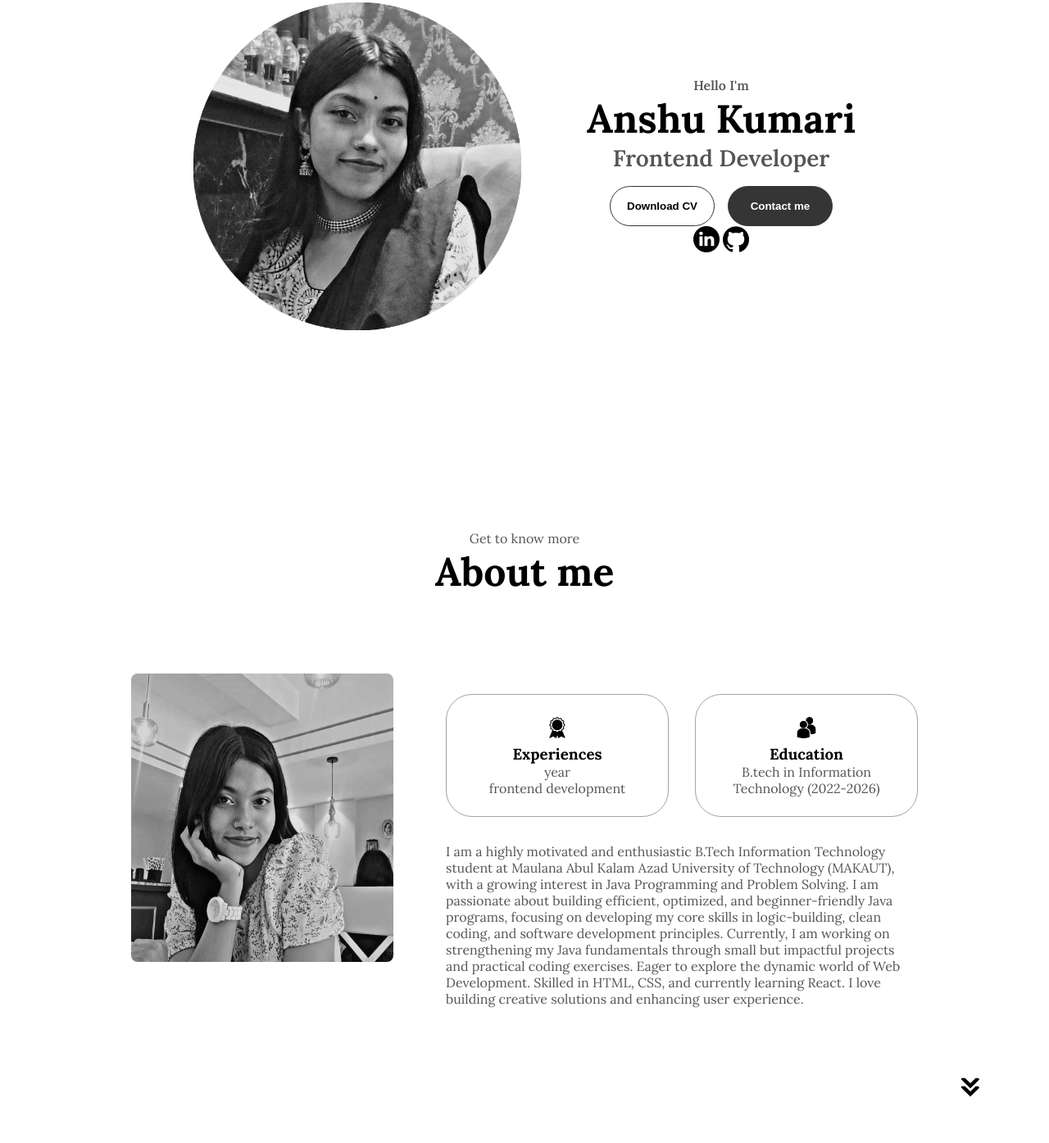
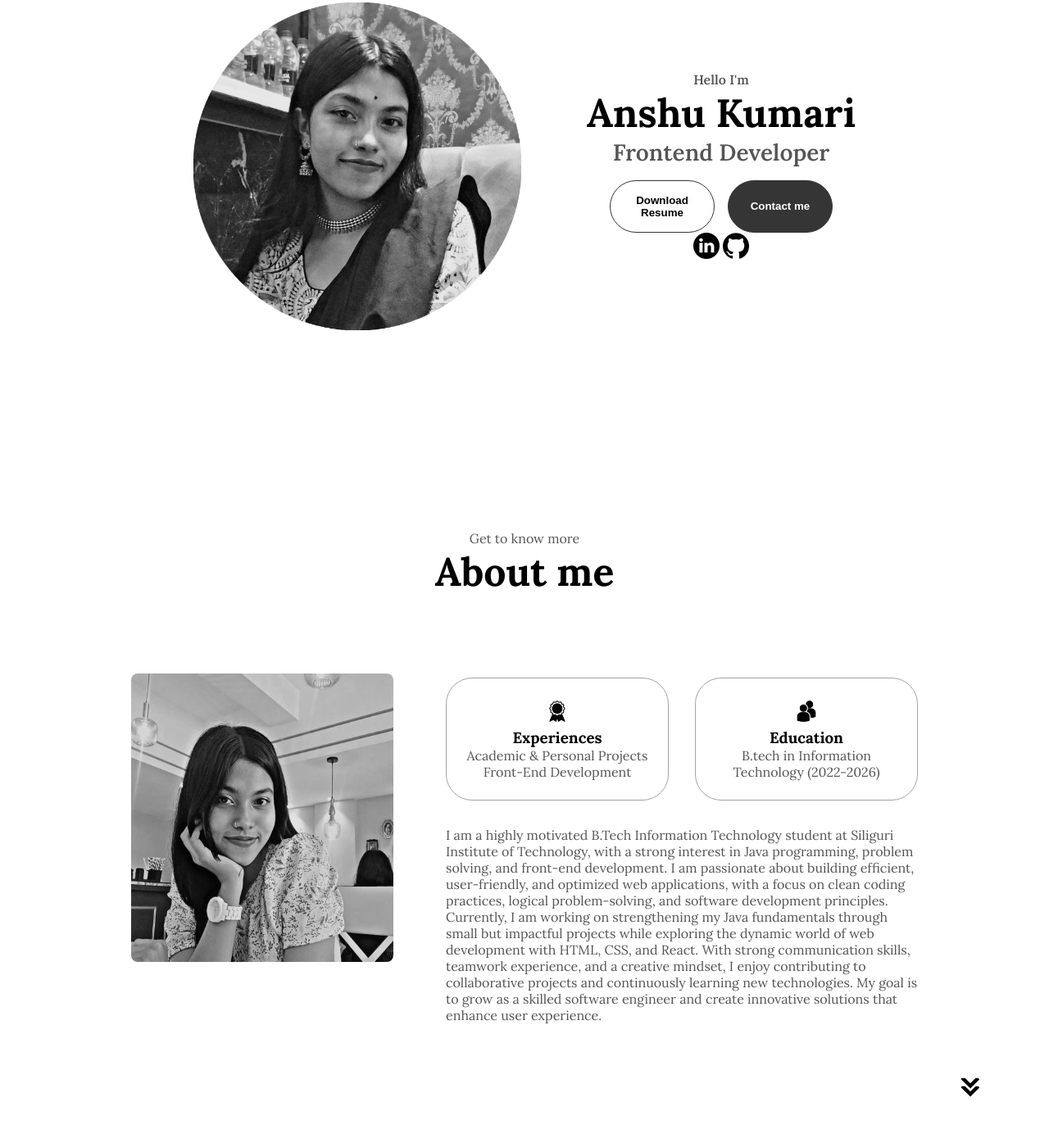
Before and after one commit to anshukumari76/My-Portfolio, a plain HTML site: page index.html in a window 1280 px wide. Shown: the part 265-1660 px from the top of the page at 82% size. Drawn offline with Linux system fonts and the light colour scheme; a web font is replaced by a local one.

Commit message:
Update index.html

```diff
--- a/index.html
+++ b/index.html
@@ -47,7 +47,7 @@
                 <h1 class="title">Anshu Kumari</h1>
                 <p class="section_text_p2">Frontend Developer</p>
                 <div class="btn_container">
-                    <button class="btn btn-color-2" onclick="window.open('./assets/ANSHU_KUMARI_resume.pdf')">Download CV</button>
+                    <button class="btn btn-color-2" onclick="window.open('./assets/ANSHU_KUMARI_resume.pdf')">Download Resume</button>
 
                     <button class="btn btn-color-1" onclick="location.href='./#contact'">Contact me</button>
 
@@ -71,7 +71,7 @@
                     <div class="details-containers">
                         <img src="./assets/experience.png" alt="experience icon" class="icon">
                         <h3>Experiences</h3>
-                        <p>year<br>frontend development</p>
+                        <p>Academic & Personal Projects<br>Front-End Development</p>
                     </div>
                     <div class="details-containers">
                         <img src="./assets/education.png" alt="education icon" class="icon">
@@ -80,7 +80,11 @@
                     </div>
                 </div>
                 <div class="text-container">
-                    <p>I am a highly motivated and enthusiastic B.Tech Information Technology student at Maulana Abul Kalam Azad University of Technology (MAKAUT), with a growing interest in Java Programming and Problem Solving. I am passionate about building efficient, optimized, and beginner-friendly Java programs, focusing on developing my core skills in logic-building, clean coding, and software development principles. Currently, I am working on strengthening my Java fundamentals through small but impactful projects and practical coding exercises. Eager to explore the dynamic world of Web Development. Skilled in HTML, CSS, and currently learning React. I love building creative solutions and enhancing user experience.</p>
+                    <p>I am a highly motivated B.Tech Information Technology student at Siliguri Institute of Technology, with a strong interest in Java programming, problem solving, and front-end development.
+
+                    I am passionate about building efficient, user-friendly, and optimized web applications, with a focus on clean coding practices, logical problem-solving, and software development principles. Currently, I am working on strengthening my Java fundamentals through small but impactful projects while exploring the dynamic world of web development with HTML, CSS, and React.
+
+                    With strong communication skills, teamwork experience, and a creative mindset, I enjoy contributing to collaborative projects and continuously learning new technologies. My goal is to grow as a skilled software engineer and create innovative solutions that enhance user experience.</p>
                 </div>
             </div>
         </div>
```
